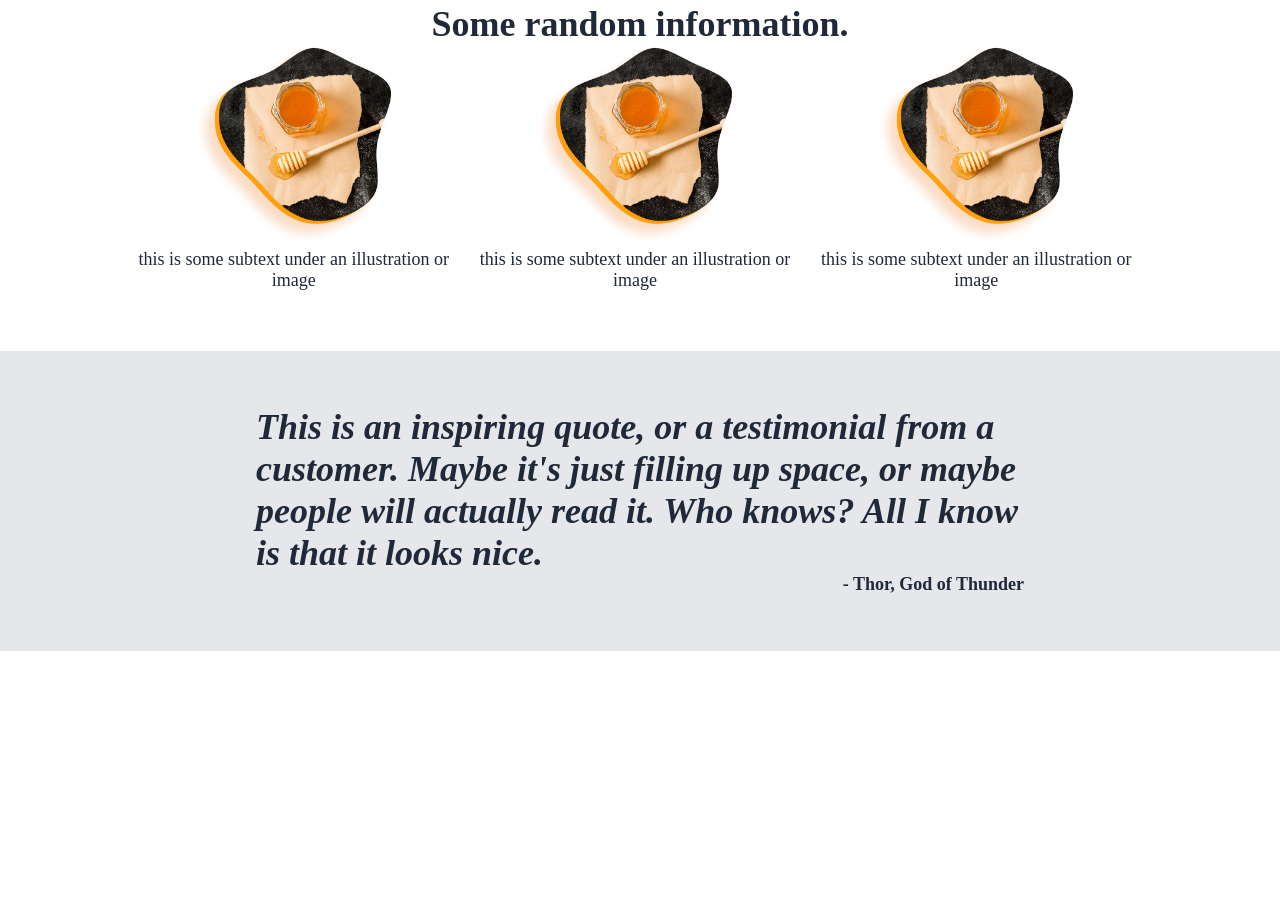
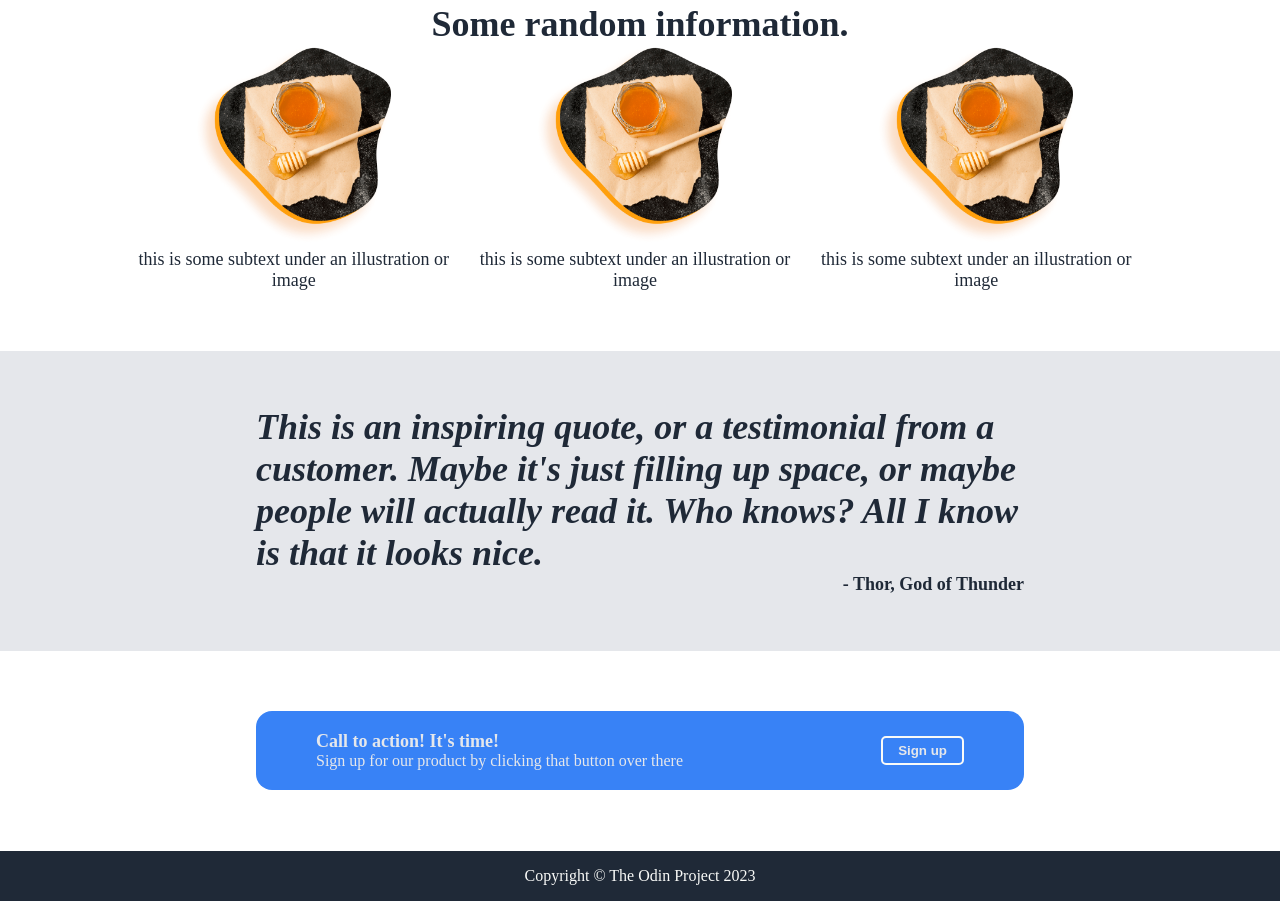
Before and after one commit to atle-gang/landing-page, a plain HTML site: page index.html in a window 1280 px wide. Shown: the part 542-1443 px from the top of the page. Before the commit the page ends 1193 px from the top, so only its background shows below. Drawn offline with Linux system fonts and the light colour scheme.

Commit message:
Create sign up section and footer, and style it

```diff
--- a/index.html
+++ b/index.html
@@ -59,6 +59,23 @@
         </div>
     </div>
 
+    <!-- Sign up content div -->
+    <div class="signUpContainer">
+        <div class="signUpContent">
+            <div class="text">
+                <h2>Call to action! It's time!</h2>
+                <p>Sign up for our product by clicking that button over there</p>
+            </div>
+            <div class="btn">
+                <button class="secondSignUpBtn">Sign up</button>
+            </div>
+        </div>
+    </div>
+
+    <!-- Footer -->
+    <footer class="footer">
+        <a href="#">Copyright © The Odin Project 2023</a>
+    </footer>
 
 </body>
 </html>
--- a/style.css
+++ b/style.css
@@ -134,3 +134,56 @@ nav ul li a {
     font-size: 18px;
     text-align: end;
 }
+
+/* Sign up content */
+
+.signUpContainer {
+    height: 200px;
+    display: flex;
+    align-items: center;
+}
+
+.signUpContent {
+    background: #3882F6;
+    width: 60%;
+    margin: 0 auto;
+    border-radius: 1rem;
+    padding: 20px 60px;
+    display: flex;
+    justify-content: space-between;
+    align-items: center;
+}
+
+.signUpContent h2 {
+    color: #E5E7EB;
+    font-size: 18px;
+    font-weight: bolder;
+
+}
+
+.signUpContent p {
+    color: #E5E7EB;
+}
+
+.secondSignUpBtn {
+    background: #3882F6;
+    color: #E5E7EB;
+    padding: 5px 15px;
+    border: 2px solid #F9FAF8;
+    border-radius: 5px;
+    font-weight: bolder;
+}
+
+.footer {
+    background: #1F2937;
+    height: 50px;
+    text-align: center;
+    display: flex;
+    justify-content: center;
+    align-items: center;
+}
+
+.footer a {
+    text-decoration: none;
+    color: #F9FAF8;
+}
```
